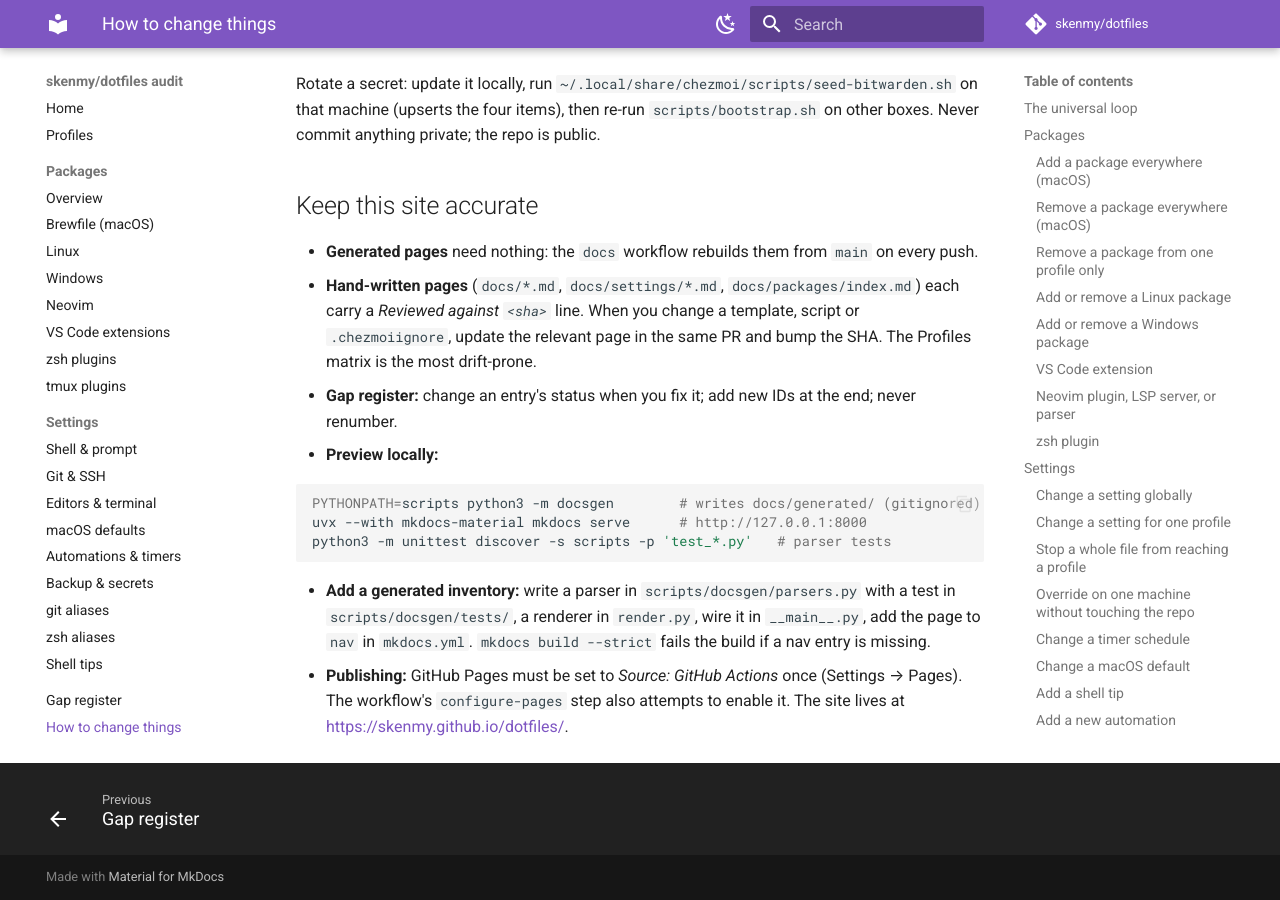
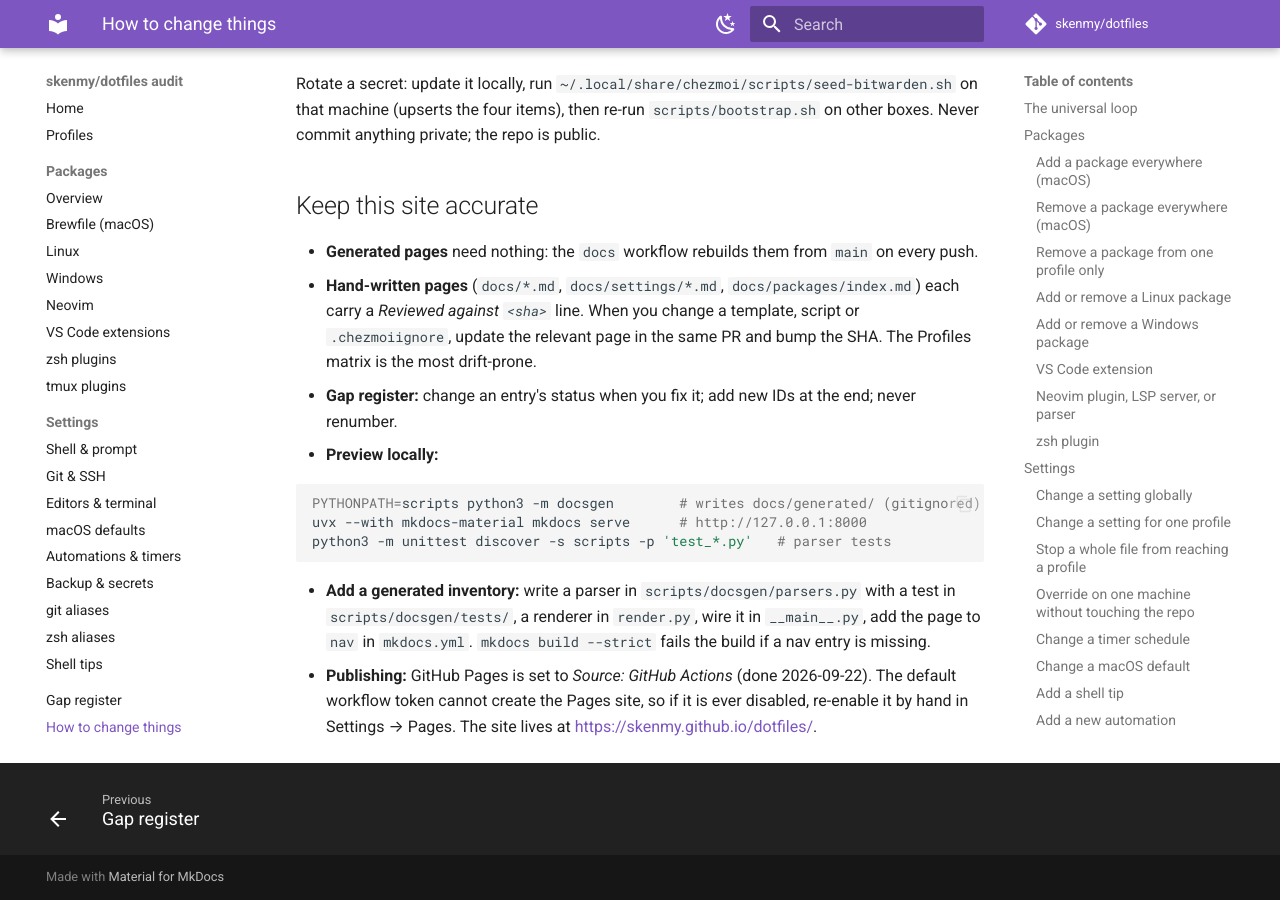
Before and after one commit to skenmy/dotfiles, an MkDocs documentation site: the page built from docs/howto.md, in a window 1280 px wide and 900 px high, scrolled down 3818 px. Built offline with MkDocs 1.6.1 and Material for MkDocs 9.7.7, drawn with Linux system fonts in a browser that asks for light colours; comment, search, counter and statistics services are not loaded.

Commit message:
ci: bump Pages actions to Node 24 releases, drop unusable enablement flag
configure-pages enablement=true can never succeed with the default
GITHUB_TOKEN (Pages must be enabled by an admin once, which is now done),
so remove it and document the manual step instead. checkout v7,
setup-python v7, upload-pages-artifact v5, configure-pages v6,
deploy-pages v5 clear the Node 20 deprecation warnings.

```diff
--- a/docs/howto.md
+++ b/docs/howto.md
@@ -160,6 +160,6 @@
 - **Add a generated inventory:** write a parser in `scripts/docsgen/parsers.py` with a test in
   `scripts/docsgen/tests/`, a renderer in `render.py`, wire it in `__main__.py`, add the page to `nav`
   in `mkdocs.yml`. `mkdocs build --strict` fails the build if a nav entry is missing.
-- **Publishing:** GitHub Pages must be set to *Source: GitHub Actions* once (Settings → Pages). The
-  workflow's `configure-pages` step also attempts to enable it. The site lives at
-  <https://skenmy.github.io/dotfiles/>.
+- **Publishing:** GitHub Pages is set to *Source: GitHub Actions* (done 2026-09-22). The default
+  workflow token cannot create the Pages site, so if it is ever disabled, re-enable it by hand in
+  Settings → Pages. The site lives at <https://skenmy.github.io/dotfiles/>.
```
Also changed, not shown: 1 other file.
